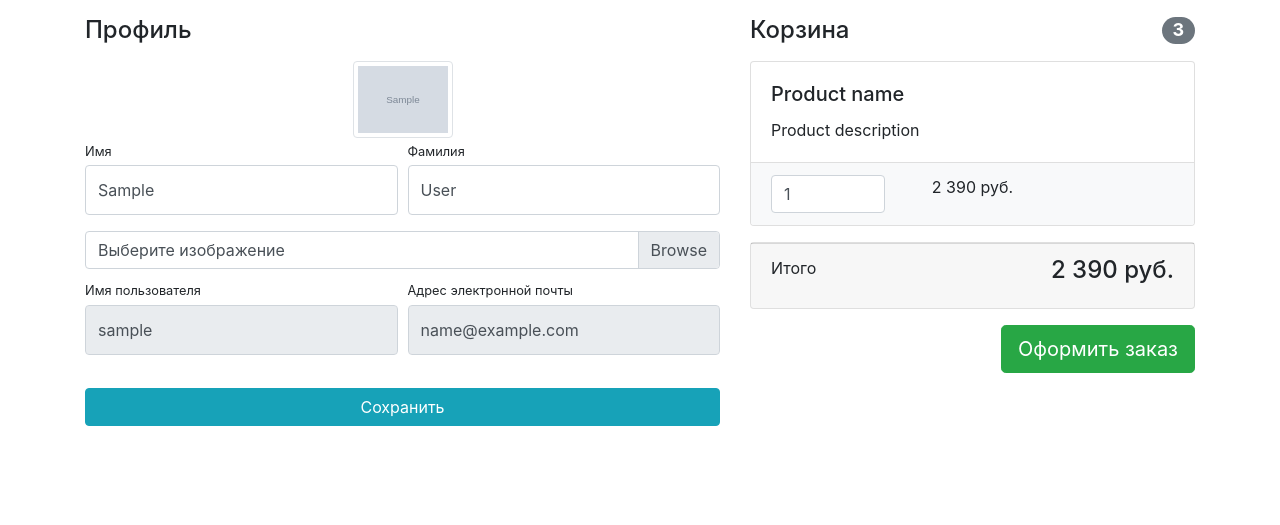
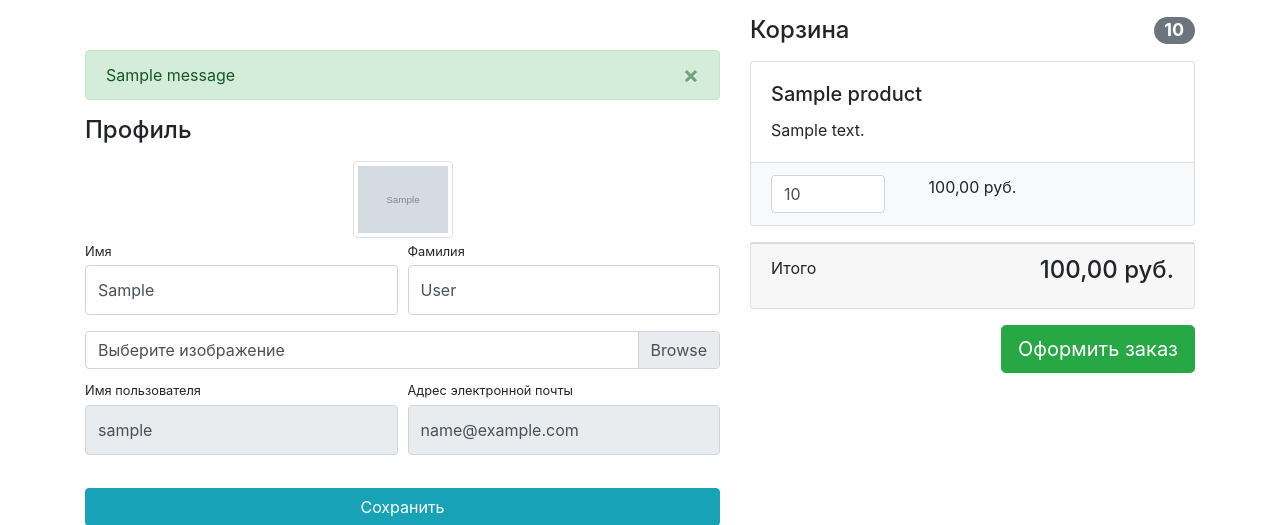
Before and after one commit to hoskill/store, a Django app: page /users/profile/ in a window 1280 px wide. Shown: the part 56-581 px from the top of the page. Run offline with Django 4.2, Linux system fonts and the light colour scheme; a user stored in the database is signed in; tables that the repository leaves empty hold one stand-in row (values such as "Sample post"); grey boxes marked "Sample" are stand-in pictures; one stand-in notice (Sample message) is shown; some libraries are stand-ins or nearby versions.

Commit message:
Реализована фильтрация по категориям, добавление/удаление товаров из корзины.

```diff
--- a/products/models.py
+++ b/products/models.py
@@ -1,4 +1,5 @@
 from django.db import models
+from users.models import User
 
 
 class ProductCategory(models.Model):
@@ -19,3 +20,26 @@ class Product(models.Model):
 
     def __str__(self):
         return f'Продукт: {self.name} | Категория: {self.category.name}'
+
+
+class BasketQuerySet(models.QuerySet):
+    def total_sum(self):
+        return sum(basket.sum() for basket in self)
+
+    def total_quantity(self):
+        return sum(basket.quantity for basket in self)
+
+
+class Basket(models.Model):
+    user = models.ForeignKey(to=User, on_delete=models.CASCADE)
+    product = models.ForeignKey(to=Product, on_delete=models.CASCADE)
+    quantity = models.PositiveSmallIntegerField(default=0)
+    created_timestamp = models.DateTimeField(auto_now_add=True)
+
+    objects = BasketQuerySet.as_manager()
+
+    def __str__(self):
+        return f'Корзина для {self.user.username} | {self.product.name}'
+
+    def sum(self):
+        return self.product.price * self.quantity
--- /dev/null
+++ b/products/templates/products/baskets.html
@@ -0,0 +1,43 @@
+{% if baskets %}
+    <h4 class="mt-3 mb-3 d-flex justify-content-between align-items-center mb-3">
+        Корзина <span class="badge badge-secondary badge-pill">{{ baskets.total_quantity }}</span>
+    </h4>
+    {% for basket in baskets %}
+        <div class="card mb-3">
+        <div class="card-body">
+            <h5 class="card-title">{{ basket.product.name }}</h5>
+            <p class="card-text">{{ basket.product.description }}</p>
+        </div>
+        <ul class="list-group list-group-flush">
+            <li class="list-group-item bg-light">
+                <div class="row text-center">
+                    <div class="col-lg-4">
+                        <input name="basketID" type="number" class="form-control"
+                               value="{{ basket.quantity }}" min="0">
+                    </div>
+                    <div class="col-lg-4">{{ basket.sum }} руб.</div>
+                    <div class="col-lg-4">
+                        <a href="{% url 'products:basket_remove' basket.id %}">
+                            <i class="fas fa-trash"></i>
+                        </a>
+                    </div>
+                </div>
+            </li>
+        </ul>
+    </div>
+    {% endfor %}
+    <div class="card mb-3">
+        <div class="card-footer">
+            <p class="float-left">Итого</p>
+            <h4 class="float-right">{{ baskets.total_sum }} руб.</h4>
+        </div>
+    </div>
+    <a class="btn btn-success btn-lg float-right" href="../orders/order-create.html">
+        Оформить заказ
+    </a>
+
+{% else %}
+    <h4 class="mt-3 mb-3 text-center">
+        В корзине пусто :(
+    </h4>
+{% endif %}
--- a/products/templates/products/index.html
+++ b/products/templates/products/index.html
@@ -6,6 +6,7 @@
 {% endblock %}
 
 {% block content %}
+
     <section>
         <!--    <div class="alert alert-light text-center" role="alert">-->
         <!--        Информационное сообщение-->
--- a/products/urls.py
+++ b/products/urls.py
@@ -1,10 +1,13 @@
 from django.urls import path
 
 
-from products.views import products
+from products.views import products, basket_add, basket_remove
 
 app_name = 'products'
 
 urlpatterns = [
-    path('', products, name='index')
+    path('', products, name='index'),
+    path('category/<int:category_id>/', products, name='category'),
+    path('baskets/add/<int:product_id>/', basket_add, name='basket_add'),
+    path('baskets/remove/<int:basket_id>/', basket_remove, name='basket_remove'),
 ]
--- a/store/settings.py
+++ b/store/settings.py
@@ -136,3 +136,4 @@ DEFAULT_AUTO_FIELD = 'django.db.models.BigAutoField'
 # Users
 
 AUTH_USER_MODEL = 'users.User'
+LOGIN_URL = '/users/login/'
--- a/users/templates/users/login.html
+++ b/users/templates/users/login.html
@@ -7,7 +7,7 @@
                 <div class="col-lg-5">
                     {% if messages or form.non_field_errors %}
                         <div class="alert
-                        {% if messages %} alert-success{% else %} alert-danger{% endif %}
+                        {% if messages %} alert-success {% else %} alert-danger {% endif %}
                          alert-dismissible fade show" role="alert"
                              style="margin-top: 50px;">
                             {% if messages %}
@@ -63,7 +63,7 @@
                         <div class="card-footer text-center">
                             <div class="small">
                                 <a href="{% url 'users:registration' %}">
-                                    Нужен аккаунт? Зарегистрируйся!
+                                    Не зарегистрированы? Присоединяйтесь!
                                 </a>
                             </div>
                         </div>
--- a/users/templates/users/profile.html
+++ b/users/templates/users/profile.html
@@ -9,6 +9,23 @@
     <div class="container">
         <div class="row">
             <div class="col-lg-7">
+                {% if messages or form.non_field_errors %}
+                    <div class="alert
+                        {% if messages %} alert-success {% else %} alert-danger {% endif %}
+                         alert-dismissible fade show" role="alert"
+                         style="margin-top: 50px;">
+                        {% if messages %}
+                            {% for message in messages %}
+                                {{ message }}
+                            {% endfor %}
+                        {% else %}
+                            {{ form.non_field_errors }}
+                        {% endif %}
+                        <button type="button" class="close" data-dismiss="alert" aria-label="Close">
+                            <span aria-hidden="true">&times;</span>
+                        </button>
+                    </div>
+                {% endif %}
                 <h4 class="mt-3 mb-3">Профиль</h4>
                 <div class="col-lg-12 text-center">
                     <img width="100" height="100"
@@ -63,40 +80,7 @@
                 </form>
             </div>
             <div class="col-lg-5">
-            <h4 class="mt-3 mb-3 d-flex justify-content-between align-items-center mb-3">
-                Корзина <span class="badge badge-secondary badge-pill">3</span>
-            </h4>
-            <div class="card mb-3">
-                <div class="card-body">
-                    <h5 class="card-title">Product name</h5>
-                    <p class="card-text">Product description</p>
-                </div>
-                <ul class="list-group list-group-flush">
-                    <li class="list-group-item bg-light">
-                        <div class="row text-center">
-                            <div class="col-lg-4">
-                                <input name="basketID" type="number" class="form-control"
-                                       value="1" min="0">
-                            </div>
-                            <div class="col-lg-4">2 390 руб.</div>
-                            <div class="col-lg-4">
-                                <a href="#">
-                                    <i class="fas fa-trash"></i>
-                                </a>
-                            </div>
-                        </div>
-                    </li>
-                </ul>
-            </div>
-            <div class="card mb-3">
-                <div class="card-footer">
-                    <p class="float-left">Итого</p>
-                    <h4 class="float-right">2 390 руб.</h4>
-                </div>
-            </div>
-            <a class="btn btn-success btn-lg float-right" href="../orders/order-create.html">
-                Оформить заказ
-            </a>
+                {% include 'products/baskets.html'%}
             </div>
         </div>
     </div>
--- a/users/views.py
+++ b/users/views.py
@@ -1,9 +1,11 @@
 from django.shortcuts import render, HttpResponseRedirect
 from django.contrib import auth, messages
 from django.urls import reverse
+from django.contrib.auth.decorators import login_required
 
 from users.models import User
 from users.forms import UserLoginForm, UserRegistrationForm, UserProfileForm
+from products.models import Basket
 
 
 def login(request):
@@ -37,18 +39,24 @@ def registration(request):
     return render(request, 'users/registration.html', context)
 
 
+@login_required
 def profile(request):
     if request.method == 'POST':
         form = UserProfileForm(instance=request.user, data=request.POST, files=request.FILES)
         if form.is_valid():
             form.save()
+            messages.success(request, 'Данные сохранены')
             return HttpResponseRedirect(reverse('users:profile'))
         else:
             print(form.errors)
     else:
         form = UserProfileForm(instance=request.user)
 
-    context = {'title': 'Store - Профиль', 'form': form}
+    context = {
+        'title': 'Store - Профиль',
+        'form': form,
+        'baskets': Basket.objects.filter(user=request.user),
+    }
     return render(request, 'users/profile.html', context)
 
 
```
Also changed, not shown: products/templates/products/products.html (+7 -2 lines), products/views.py (+29 -5 lines). Lines whose indentation alone changed are shown as unchanged.
